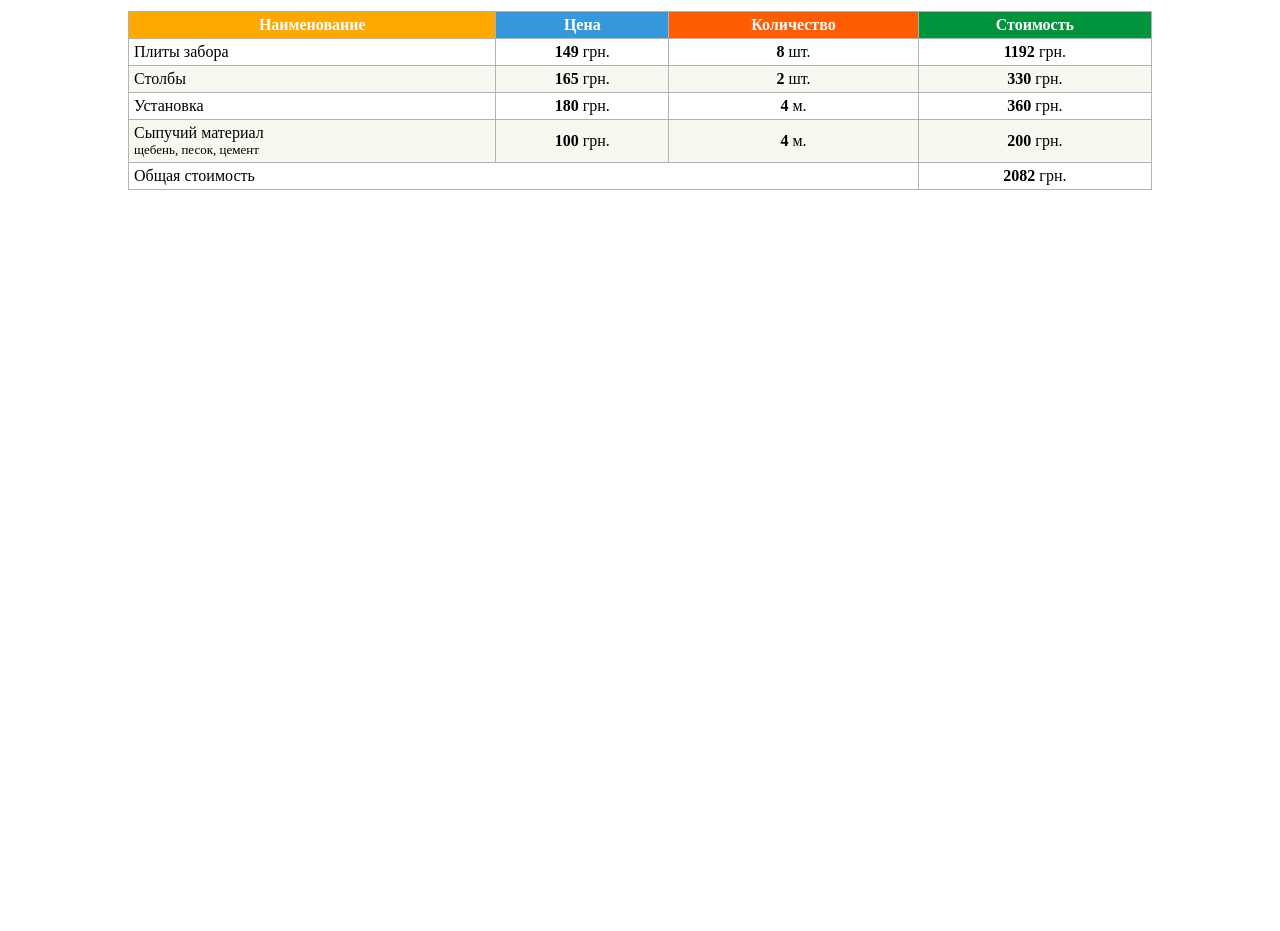
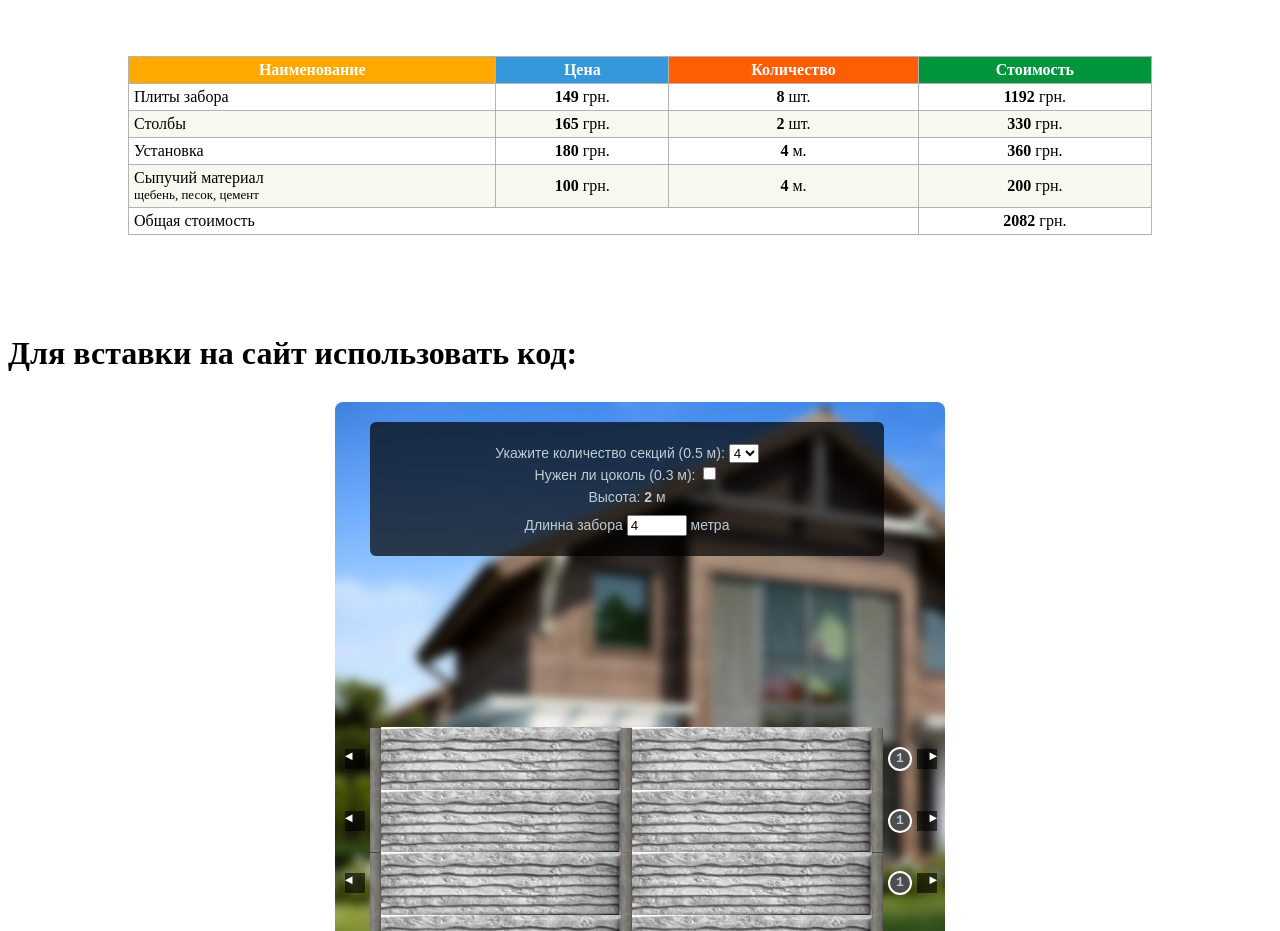
Before and after one commit to webenbond/webenbond.github.io, a plain HTML site: page eurofence_calc/index.html in a window 1280 px wide. Shown: the part 694-1625 px from the top of the page. Before the commit the page ends 984 px from the top, so only its background shows below. Drawn offline with Linux system fonts and the light colour scheme.

Commit message:
Update index.html

```diff
--- a/eurofence_calc/index.html
+++ b/eurofence_calc/index.html
@@ -1,7 +1,7 @@
 <html>
 
 <body>
-
+    <h1>Калькулятор Еврозабора</h1>
     <link rel="stylesheet" href="https://webenbond.github.io/eurofence_calc/calc.css">
     <div class="calcSection">
         <div class="nui_iframe">
@@ -35,6 +35,42 @@
     </div>
     <script src="https://webenbond.github.io/eurofence_calc/calc.js?d=5"></script>
 
+    <h1>Для вставки на сайт использовать код:</h1>
+    <code>
+    <link rel="stylesheet" href="https://webenbond.github.io/eurofence_calc/calc.css">
+    <div class="calcSection">
+        <div class="nui_iframe">
+            <div class="AqXU8_calc_c">
+                <div class="AqXU8_calc_tx">
+                    <div class="AqXU8_calc_txc">Укажите количество секций (0.5 м):
+                        <select onChange="getConstr();" class="AqXU8_calc_sel">
+                            <option value="1">1</option>
+                            <option value="2">2</option>
+                            <option value="3">3</option>
+                            <option selected value="4">4</option>
+                            <option value="5">5</option>
+                        </select>
+                    </div>
+                    <div class="AqXU8_calc_txc">Нужен ли цоколь (0.3 м):
+                        <input class="AqXU8_calc_tsoc" onChange="addCalcButt();" value="1" type="checkbox" />
+                    </div>
+                    <div class="AqXU8_calc_txc">Высота: <b class="AqXU8_calc_m">2</b> м</div>
+                    <div class="AqXU8_calc_txc">Длинна забора
+                        <input onChange="calcEzPrice();" style="width:60px; margin:7px 0 0 0;" class="AqXU8_calc_length" value="4" type="number" min="2" step="2" /> метра</div>
+                </div>
+                <div class="AqXU8_calc">
+                    <div class="AqXU8_calc_block_c"></div>
+                    <div class="AqXU8_calc_btr"><img src="https://webenbond.github.io/eurofence_calc/img/calc_butt.jpg" /></div>
+                </div>
+                <img class="AqXU8_calc_bgr" src="https://webenbond.github.io/eurofence_calc/img/calcbgrpng.png" />
+            </div>
+            <div style="max-width:1024px; margin:0 auto; margin-bottom:60px;" class="AqXU8_calc_price_tbl">
+            </div>
+        </div>
+    </div>
+    <script src="https://webenbond.github.io/eurofence_calc/calc.js?d=5"></script>
+    </code>
+
 </body>
 
 </html>
```
